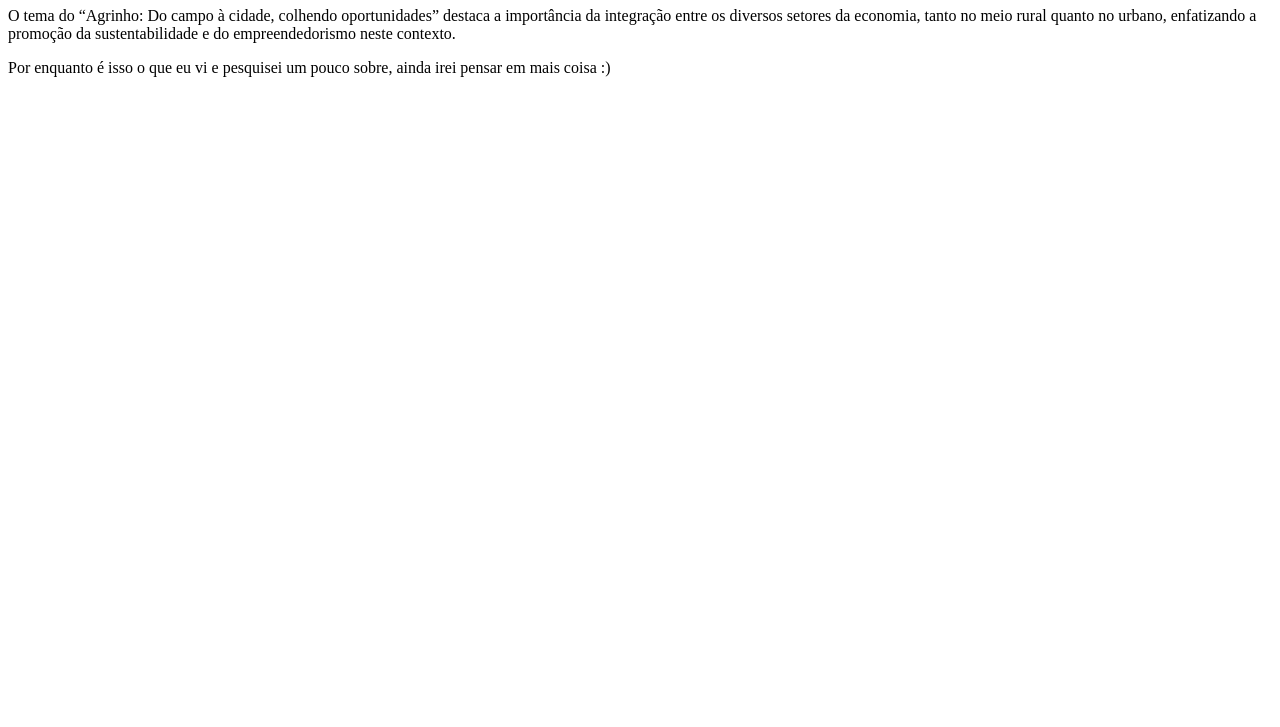
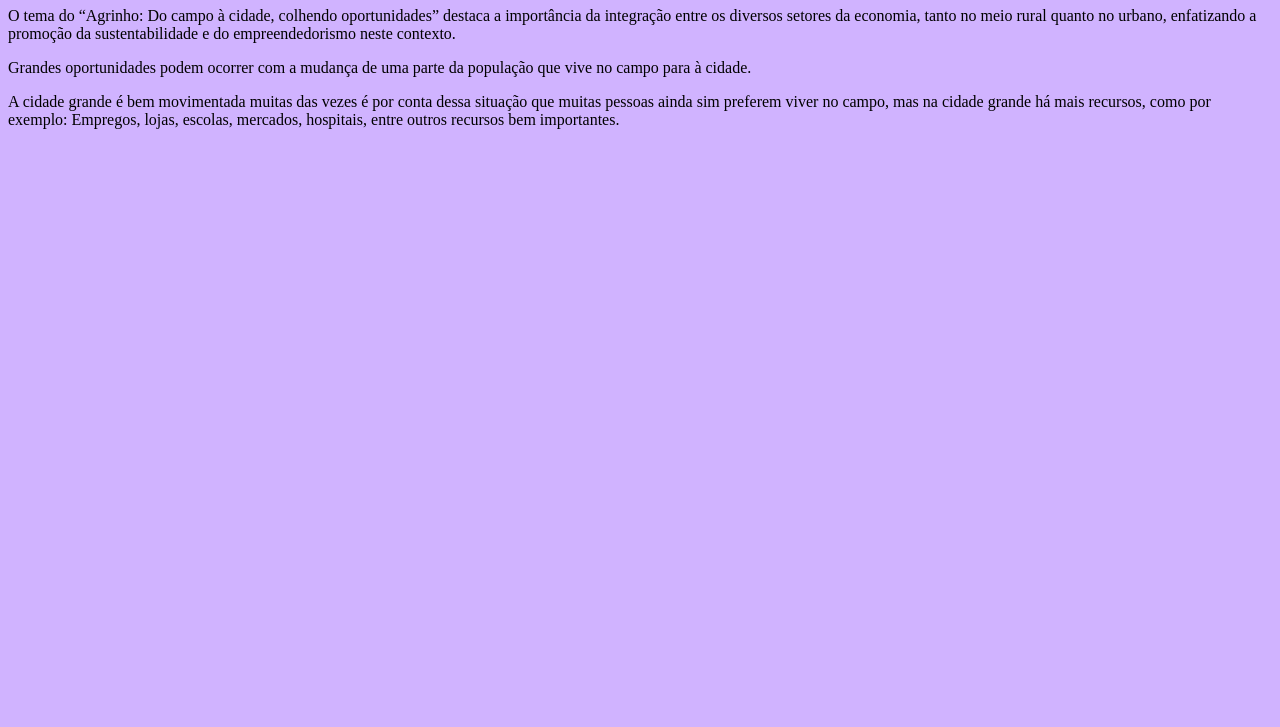
Before and after one commit to isagom12/Agrinho, a plain HTML site: page index.html in a window 1280 px wide. Shown: the part 73-800 px from the top of the page. Drawn offline with Linux system fonts and the light colour scheme.

Commit message:
Agrinho(15/05/2024)

```diff
--- a/index.html
+++ b/index.html
@@ -11,7 +11,8 @@
 <body>
  <h1>Do campo à cidade: colhendo oportunidades</h1>
   <p>O tema do “Agrinho: Do campo à cidade, colhendo oportunidades” destaca a importância da integração entre os diversos setores da economia, tanto no meio rural quanto no urbano, enfatizando a promoção da sustentabilidade e do empreendedorismo neste contexto.</p>
-  <p> Por enquanto é isso o que eu vi e pesquisei um pouco sobre, ainda irei pensar em mais coisa :)</p>
+  <p> Grandes oportunidades podem ocorrer com a mudança de uma parte da população que vive no campo para à cidade.</p>
+ <p>A cidade grande é bem movimentada muitas das vezes é por conta dessa situação que muitas pessoas ainda sim preferem viver no campo, mas na cidade grande há mais recursos, como por exemplo: Empregos, lojas, escolas, mercados, hospitais, entre outros recursos bem importantes.</p>
   <script src="script.js"></script>
 </body>
 
--- a/style.css
+++ b/style.css
@@ -1,4 +1,3 @@
-html {
-  height: 100%;
-  width: 100%;
+body{
+  background-color: #d0b3ff;
 }
```
